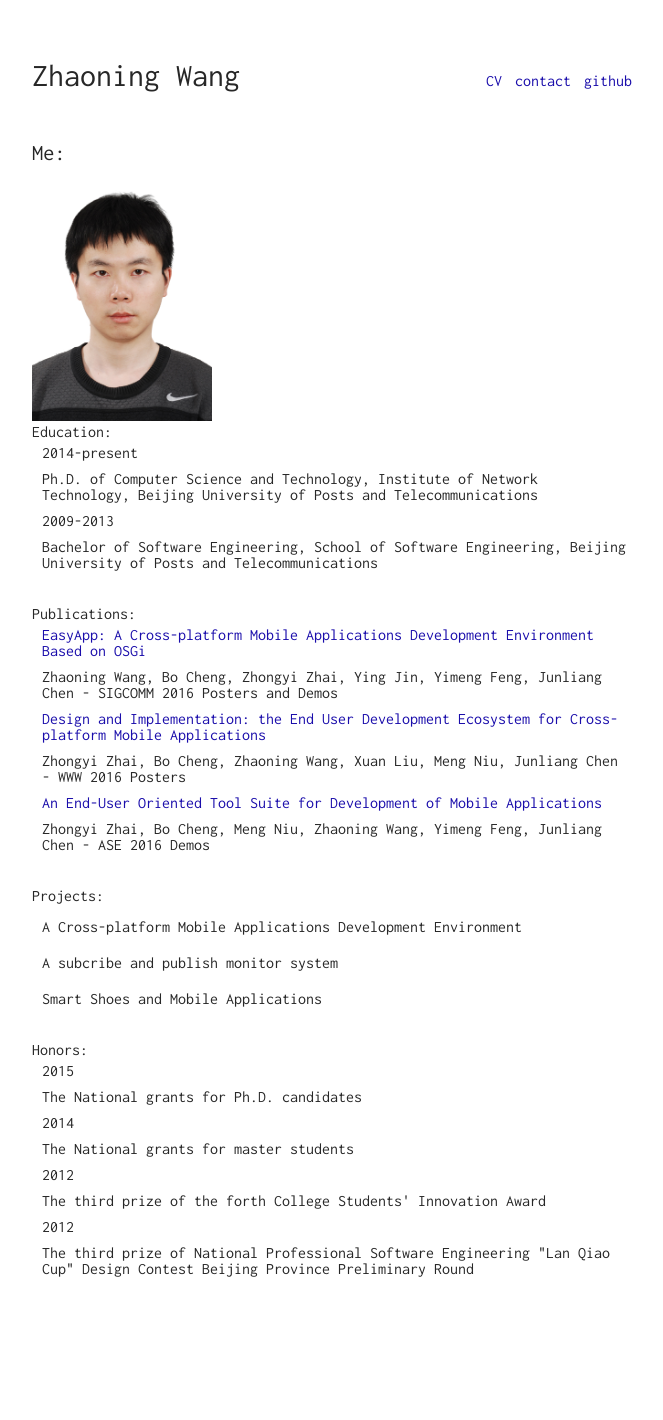
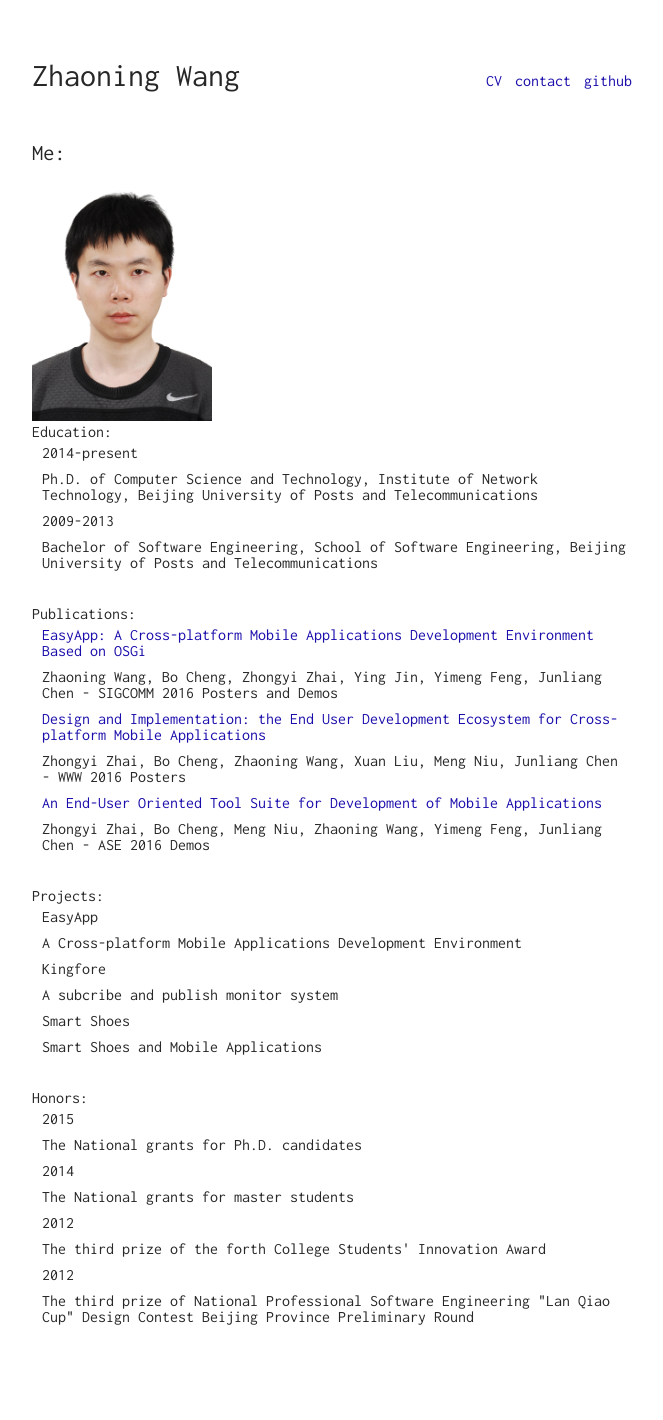
Before and after one commit to asimoo/asimoo.github.io, a Jekyll site: the page built from index.html, in a window 1280 px wide. Shown: the whole page, without its empty margins (308-971 px from the left). Built offline with Jekyll 4.4.1, drawn with Linux system fonts in a browser that asks for light colours; before the commit the page ends 1372 px from its top, so only the background shows below that.

Commit message:
projects

```diff
--- a/index.html
+++ b/index.html
@@ -52,7 +52,7 @@ layout: default
     <h3>Projects:</h3>
       {% for item in site.data.projects %}
       <li>
-          <span>{{ item.title }}</span>
+          <span>{{ item.name }}</span>
       </li>
       <li>
         <span>{{ item.intro }}</span>
```
